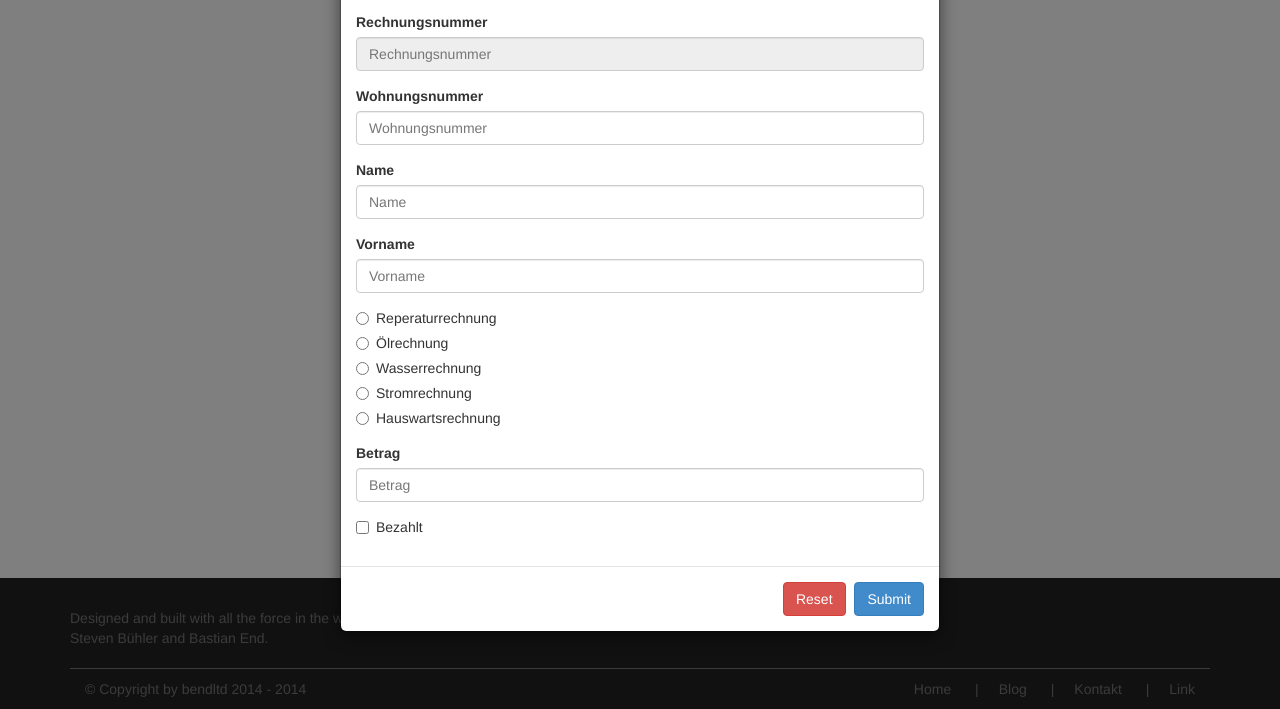
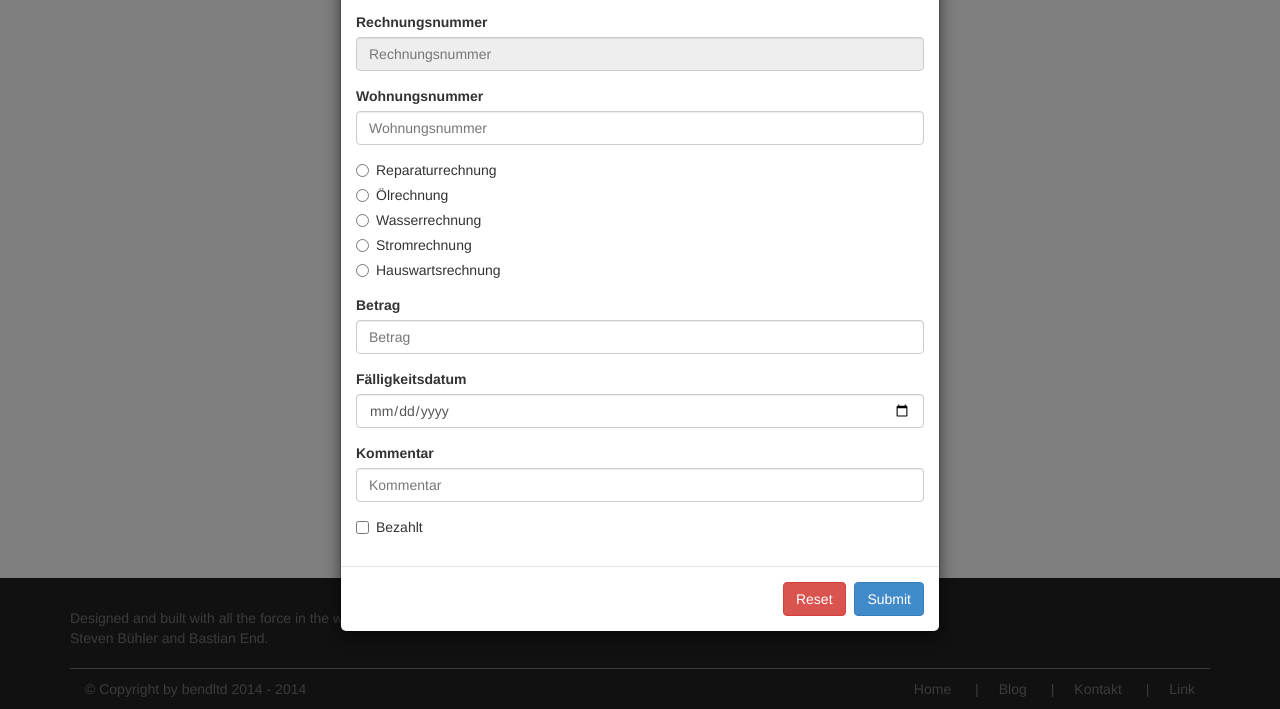
Before and after one commit to Chillvan/Webengineering, a PHP site: page /rechnung.php in a window 1280 px wide, after a click on "Neue Rechnung erfassen". Shown: the part 91-800 px from the top of the page. Run offline with PHP 8.4, Linux system fonts and the light colour scheme; data that the repository does not hold is empty.

Commit message:
Rechnungen erste Version

```diff
--- a/rechnung.php
+++ b/rechnung.php
@@ -20,7 +20,7 @@
                     <h4 class="modal-title">Neue Rechnung erfassen</h4>
                 </div>
                 <div class="modal-body">
-                    <form class="form" action="rechnung.php.php" method="post">
+                    <form class="form" action="neueRechnung.php" method="post">
                         <div class="form-group">
                             <label for="inputRechnungsnummer">Rechnungsnummer</label>
                             <input type="number" class="form-control" name="inputRechnungsnummer" placeholder="Rechnungsnummer" disabled="1">
@@ -29,35 +29,43 @@
                             <label for="inputWohnungsnummer">Wohnungsnummer</label>
                             <input type="number" class="form-control" name="inputWohnungsnummer" placeholder="Wohnungsnummer">
                         </div>
-                        <div class="form-group">
+<!--                        <div class="form-group">
                             <label for="inputName">Name</label>
                             <input type="text" class="form-control" name="inputName" placeholder="Name">
                         </div>
                         <div class="form-group">
                             <label for="inputVorname">Vorname</label>
                             <input type="text" class="form-control" name="inputVorname" placeholder="Vorname">
-                        </div>
+                        </div>-->
                         <div class="form-group">
                             <div class="radio">
-                                <label><input type="radio" name="rechnung">Reperaturrechnung</label>
+                                <label><input type="radio" name="rechnung" value="Reparatur">Reparaturrechnung</label>
                             </div>
                             <div class="radio">
-                                <label><input type="radio" name="rechnung">Ölrechnung</label>
+                                <label><input type="radio" name="rechnung" value="Öl">Ölrechnung</label>
                             </div>
                             <div class="radio">
-                                <label><input type="radio" name="rechnung">Wasserrechnung</label>
+                                <label><input type="radio" name="rechnung" value="Wasser">Wasserrechnung</label>
                             </div>
                             <div class="radio">
-                                <label><input type="radio" name="rechnung">Stromrechnung</label>
+                                <label><input type="radio" name="rechnung" value="Strom">Stromrechnung</label>
                             </div>
                             <div class="radio">
-                                <label><input type="radio" name="rechnung">Hauswartsrechnung</label>
+                                <label><input type="radio" name="rechnung" value="Hauswart">Hauswartsrechnung</label>
                             </div>
                         </div>
                         <div class="form-group">
                             <label for="inputBetrag">Betrag</label>
                             <input type="number" class="form-control" name="inputBetrag" placeholder="Betrag">
-                      </div>
+                        </div>
+                        <div class="form-group">
+                            <label for="inputDatum">Fälligkeitsdatum</label>
+                            <input type="date" class="form-control" name="inputDatum">
+                        </div>
+                        <div class="form-group">
+                            <label for="inputKommentar">Kommentar</label>
+                            <input type="text" class="form-control" name="inputKommentar" placeholder="Kommentar">
+                        </div>
                       <div class="checkbox">
                           <label>
                           <input name="inputBezahlt" value="0" type="checkbox">Bezahlt
@@ -96,7 +104,7 @@
                             <ul class="nav navbar-nav navbar-right">
                                 <li><a href="index.html">Home</a></li>
                                 <li><a href="mieter.php">Mieter</a></li>
-                                <li><a href="rechnungen.php">Rechnungen</a></li>
+                                <li><a href="rechnung.php">Rechnungen</a></li>
                                 <li class="dropdown">
                             <a href="#" class="dropdown-toggle" data-toggle="dropdown">Abrechnungen <span class="caret"></span></a>
                             <ul class="dropdown-menu" role="menu">
```
Also changed, not shown: dbfunctions.php (+36 -8 lines), neueRechnung.php (added, +13 -0 lines).
